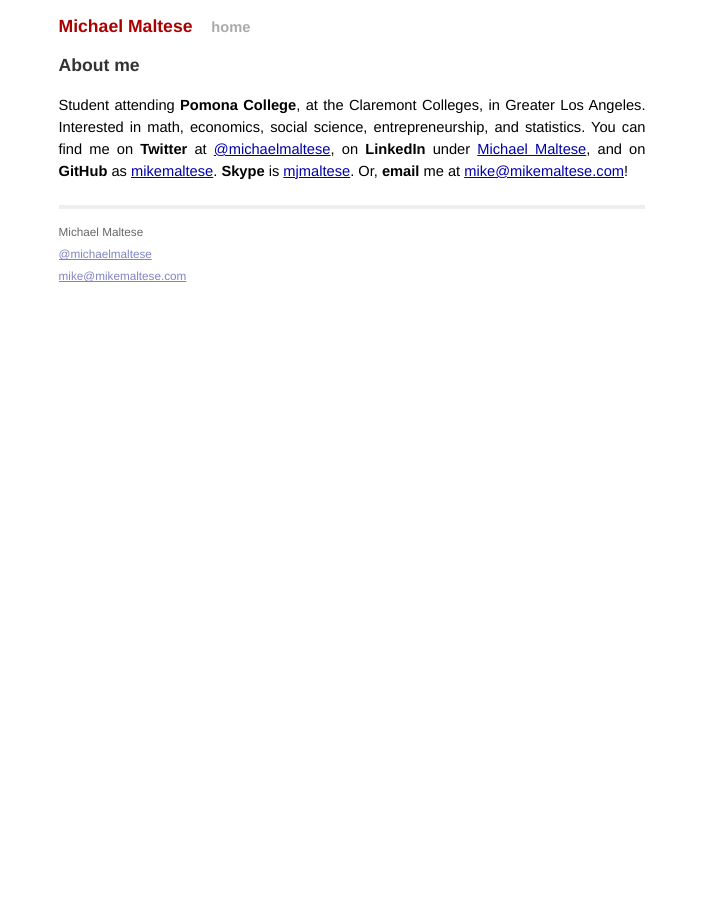
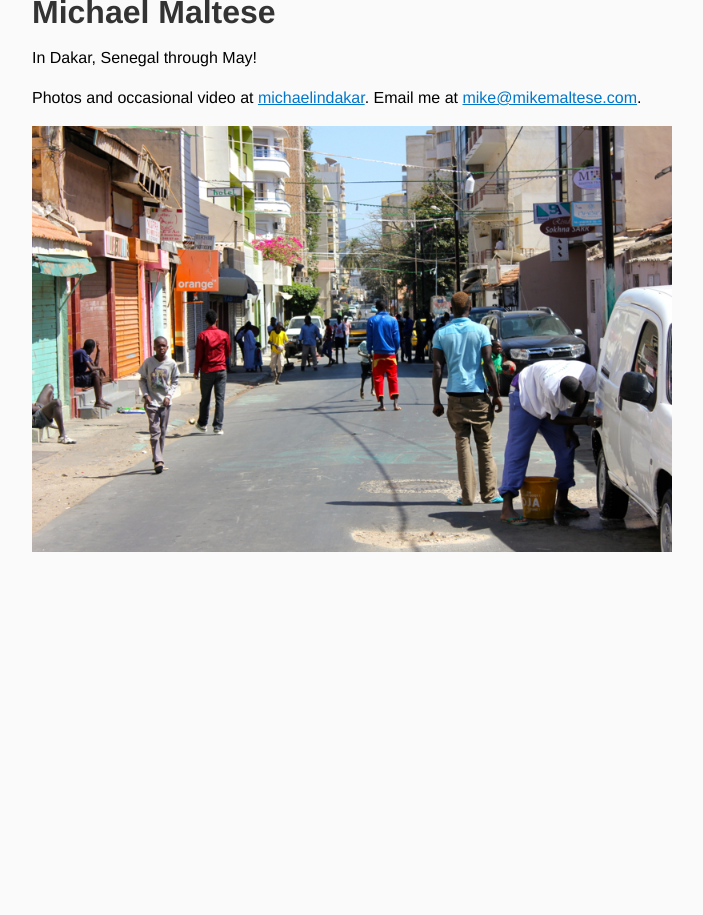
Before and after one commit to ligfx/michaelmaltese.github.io, a Jekyll site: the page built from index.html, in a window 1280 px wide. Shown: the whole page, without its empty margins (288-991 px from the left). Built offline with Jekyll 4.4.1, drawn with Linux system fonts in a browser that asks for light colours; Markdown is read by kramdown in place of the engine named in the settings; comment, search, counter and statistics services are not loaded.

Commit message:
New frontpage

```diff
--- a/_layouts/default.html
+++ b/_layouts/default.html
@@ -10,9 +10,6 @@
 
    <!-- Homepage CSS -->
    <link rel="stylesheet" href="/css/screen.css" type="text/css" media="all" />
-
-   <!-- MathJax CDN -->
-   <script type="text/javascript" src="http://cdn.mathjax.org/mathjax/latest/MathJax.js?config=TeX-AMS-MML_HTMLorMML"></script>
 
    <!-- Google Analytics -->
    <script type="text/javascript">
@@ -33,31 +30,17 @@
 
   {% if page.url == "/index.html" %}
     <div class="promo">
-      <a href="/5cmenu">The Five-College Menu has moved to the ASPC!</a>
+      <a href="/5cmenu">(The Five-College Menu has moved to the ASPC!)</a>
     </div>
   {% endif %}
 
 
   <div class="title">
     <h1><a href="/">Michael Maltese</a></h1>
-    <a class="extra" href="/">home</a>
   </div>
 
   {{ content }}
 
-  <div class="footer">
-    <div class="contact">
-      <p>
-        Michael Maltese<br />
-        <a href="http://twitter.com/michaelmaltese/">@michaelmaltese</a><br />
-        <a href="mailto:mike@mikemaltese.com">mike@mikemaltese.com</a><br/>
-      </p>
-    </div>
-    <div class="contact">
-      <p>
-      </p>
-    </div>
-  </div>
 </div>
 
 <!-- start Mixpanel --><script type="text/javascript">(function(c,a){var b,d,h,e;b=c.createElement("script");b.type="text/javascript";b.async=!0;b.src=("https:"===c.location.protocol?"https:":"http:")+'//api.mixpanel.com/site_media/js/api/mixpanel.2.js';d=c.getElementsByTagName("script")[0];d.parentNode.insertBefore(b,d);a._i=[];a.init=function(b,c,f){function d(a,b){var c=b.split(".");2==c.length&&(a=a[c[0]],b=c[1]);a[b]=function(){a.push([b].concat(Array.prototype.slice.call(arguments,0)))}}var g=a;"undefined"!==typeof f?g=
--- a/css/screen.css
+++ b/css/screen.css
@@ -16,10 +16,8 @@ html, body {
 }
 
 body {
-  background-color: white;
-  font: 13.34px helvetica, arial, clean, sans-serif;
-  *font-size: small;
-  text-align: center;
+  background-color: #fafafa;
+  font: 14px helvetica, arial, clean, sans-serif;
 }
 
 h1, h2, h3, h4, h5, h6 {
@@ -27,8 +25,7 @@ h1, h2, h3, h4, h5, h6 {
 }
 
 h1 {
-  font-size: 1.2em;
-  margin-bottom: 1em;
+  font-size: 2em;
   color: #333;
 }
 
@@ -37,7 +34,7 @@ p {
 }
 
 a {
-  color: #00a;
+  color: rgb(0, 119, 202);
 }
 
 a:hover {
@@ -77,10 +74,10 @@ ul.posts {
 /*****************************************************************************/
 
 .site {
-  font-size: 110%;
+  font-size: 16px;
   text-align: justify;
   width: 40em;
-  margin: 1em auto 2em auto;
+  margin: 0 auto;
   line-height: 1.5em;
 }
 
@@ -96,7 +93,7 @@ ul.posts {
   }
 
 .title {
-  color: #a00;
+  color: #333;
   font-weight: bold;
 }
 
@@ -105,7 +102,7 @@ ul.posts {
   }
 
   .title a {
-    color: #a00;
+    color: #333;
     text-decoration: none;
   }
 
--- a/index.html
+++ b/index.html
@@ -3,9 +3,9 @@ layout: default
 ---
 
 <div id="home">
-  <h1>About me</h1>
-  <p>Student attending <strong>Pomona College</strong>, at the Claremont Colleges, in Greater Los Angeles. Interested in math, economics, social science, entrepreneurship, and statistics. You can find me on <strong>Twitter</strong> at <a href="http://twitter.com/michaelmaltese">@michaelmaltese</a>, on <strong>LinkedIn</strong> under <a href="http://www.linkedin.com/profile/view?id=20942520">Michael Maltese</a>, and on <strong>GitHub</strong> as <a href="http://github.com/mikemaltese">mikemaltese</a>. <strong>Skype</strong> is <a href="skype:mjmaltese">mjmaltese</a>. Or, <strong>email</strong> me at <a href="mailto:mike@mikemaltese.com">mike@mikemaltese.com</a>!</p>
-
+  <p>In Dakar, Senegal through May!</p>
+  <p>Photos and occasional video at <a href="http://michaelindakar.tumblr.com">michaelindakar</a>. Email me at <a href="mailto:mike@mikemaltese.com">mike@mikemaltese.com</a>.</p>
+  <img alt="Rooftops of Dakar, Senegal" src="/images/dakar.jpg" />
 
   <!--{% for post in site.posts limit: 1 %}
   	<div class="post">
```
Also changed, not shown: images/dakar.jpg (added).
